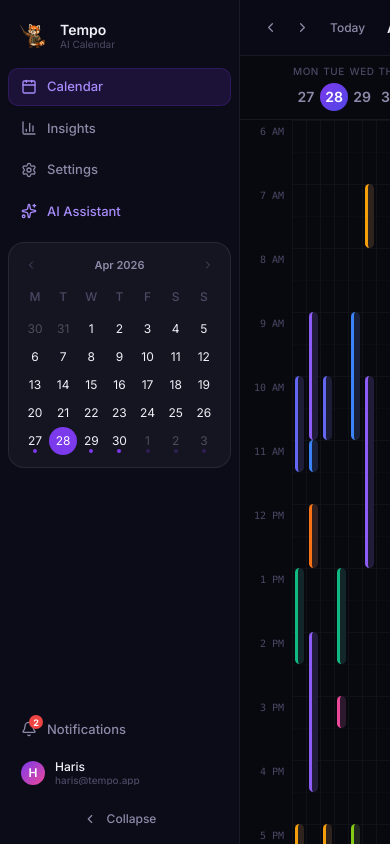
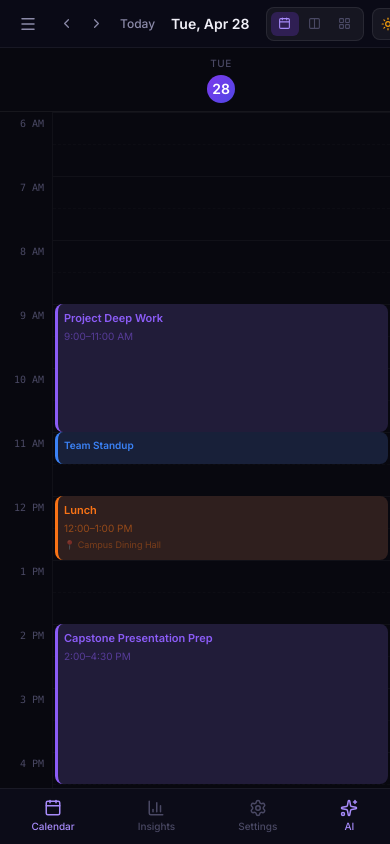
Before and after one commit to Hariswar/Tempo, a React (Vite) app in the folder tempo/: page / in a window 390 px wide. Built offline with nearby package versions, Linux system fonts and the light colour scheme.

Commit message:
mobile view_and ai schedule fix

```diff
--- a/tempo/src/components/ai/AIAssistantPanel.tsx
+++ b/tempo/src/components/ai/AIAssistantPanel.tsx
@@ -39,8 +39,8 @@ function MessageContent({ content }: { content: string }) {
   )
 }
 
-export default function AIAssistantPanel() {
-  const { toggleAIPanel, aiMessages, addAIMessage, events, pendingConflict, acceptRescheduleOption, setPendingConflict } = useAppStore()
+export default function AIAssistantPanel({ isMobile }: { isMobile?: boolean }) {
+  const { toggleAIPanel, aiMessages, addAIMessage, events, pendingConflict, acceptRescheduleOption, setPendingConflict, createEvent, updateEvent, moveEvent, deleteEvent } = useAppStore()
   const [input, setInput] = useState('')
   const [isTyping, setIsTyping] = useState(false)
   const messagesEndRef = useRef<HTMLDivElement>(null)
@@ -74,10 +74,39 @@ export default function AIAssistantPanel() {
       const assistantMsg: AIMessage = {
         id: `msg-${Date.now()}-ai`,
         role: 'assistant',
-        content: response,
+        content: response.content,
         timestamp: new Date().toISOString(),
       }
       addAIMessage(assistantMsg)
+
+      if (response.mutations && response.mutations.length > 0) {
+        response.mutations.forEach(m => {
+          try {
+            if (m.type === 'CREATE_EVENT') {
+              createEvent({
+                title: m.title,
+                startUtc: m.startUtc,
+                endUtc: m.endUtc,
+                category: (m.category as any) || 'other',
+                flexibility: (m.flexibility as any) || 'flexible',
+                isRecurring: false,
+                hasExternalAttendees: false,
+                attendeeCount: 1,
+                isCompleted: false,
+                aiGenerated: true
+              })
+            } else if (m.type === 'UPDATE_EVENT') {
+              updateEvent(m.eventId, m.updates)
+            } else if (m.type === 'MOVE_EVENT') {
+              moveEvent(m.eventId, m.startUtc, m.endUtc)
+            } else if (m.type === 'DELETE_EVENT') {
+              deleteEvent(m.eventId)
+            }
+          } catch (e) {
+            console.error('Failed to apply mutation:', m, e)
+          }
+        })
+      }
     } catch (error) {
       const assistantMsg: AIMessage = {
         id: `msg-${Date.now()}-ai`,
@@ -107,8 +136,13 @@ export default function AIAssistantPanel() {
       animate={{ x: 0 }}
       exit={{ x: '100%' }}
       transition={{ type: 'spring', damping: 25, stiffness: 200 }}
-      className="fixed right-0 top-0 bottom-0 z-40 flex flex-col w-80 shadow-2xl"
-      style={{ background: '#0c0c18', borderLeft: '1px solid rgba(255,255,255,0.08)' }}
+      className="fixed right-0 top-0 bottom-0 z-40 flex flex-col shadow-2xl"
+      style={{
+        background: '#0c0c18',
+        borderLeft: isMobile ? 'none' : '1px solid rgba(255,255,255,0.08)',
+        width: isMobile ? '100%' : 320,
+        paddingBottom: isMobile ? 56 : 0,
+      }}
     >
       {/* Header */}
       <div className="flex items-center justify-between px-4 h-14 shrink-0" style={{ borderBottom: '1px solid rgba(255,255,255,0.06)' }}>
--- a/tempo/src/components/calendar/EventModal.tsx
+++ b/tempo/src/components/calendar/EventModal.tsx
@@ -105,7 +105,7 @@ export default function EventModal() {
   }
 
   return (
-    <div className="fixed inset-0 z-50 flex items-center justify-center p-4" style={{ background: 'rgba(0,0,0,0.7)', backdropFilter: 'blur(4px)' }}>
+    <div className="fixed inset-0 z-50 flex items-center justify-center p-4 event-modal-wrapper" style={{ background: 'rgba(0,0,0,0.7)', backdropFilter: 'blur(4px)' }}>
       <motion.div
         initial={{ opacity: 0, scale: 0.95, y: 20 }}
         animate={{ opacity: 1, scale: 1, y: 0 }}
--- a/tempo/src/components/calendar/WeekView.tsx
+++ b/tempo/src/components/calendar/WeekView.tsx
@@ -1,12 +1,12 @@
 import { useMemo, useRef } from 'react'
 import {
   startOfWeek, endOfWeek, eachDayOfInterval, format,
-  isToday, isSameDay
+  isToday
 } from 'date-fns'
 import { motion } from 'framer-motion'
 import { useAppStore } from '../../stores/appStore'
 import type { CalendarEvent } from '../../types'
-import { getCategoryColor, minuteSinceStartOfDay, cn } from '../../lib/utils'
+import { getCategoryColor, minuteSinceStartOfDay, isSameDay, cn } from '../../lib/utils'
 
 const HOURS = Array.from({ length: 24 }, (_, i) => i)
 const HOUR_HEIGHT = 64 // px per hour
--- a/tempo/src/components/layout/AppShell.tsx
+++ b/tempo/src/components/layout/AppShell.tsx
@@ -1,28 +1,139 @@
-import { Outlet } from 'react-router-dom'
+import { useState, useEffect } from 'react'
+import { Outlet, NavLink, useLocation } from 'react-router-dom'
+import { motion, AnimatePresence } from 'framer-motion'
+import { Calendar, BarChart3, Settings, Sparkles } from 'lucide-react'
 import Sidebar from './Sidebar'
 import Header from './Header'
 import { useAppStore } from '../../stores/appStore'
+import { useIsMobile } from '../../lib/useIsMobile'
 import AIAssistantPanel from '../ai/AIAssistantPanel'
 import EventModal from '../calendar/EventModal'
-import { AnimatePresence } from 'framer-motion'
+
+const MOBILE_NAV = [
+  { to: '/', icon: Calendar, label: 'Calendar' },
+  { to: '/insights', icon: BarChart3, label: 'Insights' },
+  { to: '/settings', icon: Settings, label: 'Settings' },
+]
 
 export default function AppShell() {
-  const { isAIPanelOpen, isEventModalOpen } = useAppStore()
+  const { isAIPanelOpen, isEventModalOpen, toggleAIPanel } = useAppStore()
+  const isMobile = useIsMobile()
+  const [mobileMenuOpen, setMobileMenuOpen] = useState(false)
+  const location = useLocation()
+
+  // Close mobile menu on route change
+  useEffect(() => {
+    setMobileMenuOpen(false)
+  }, [location.pathname])
 
   return (
     <div className="flex h-screen w-screen overflow-hidden" style={{ background: 'var(--bg-base)' }}>
-      <Sidebar />
+      {/* Desktop sidebar */}
+      {!isMobile && <Sidebar />}
+
+      {/* Mobile sidebar overlay */}
+      <AnimatePresence>
+        {isMobile && mobileMenuOpen && (
+          <>
+            <motion.div
+              initial={{ opacity: 0 }}
+              animate={{ opacity: 1 }}
+              exit={{ opacity: 0 }}
+              transition={{ duration: 0.2 }}
+              className="fixed inset-0 z-40"
+              style={{ background: 'rgba(0,0,0,0.6)', backdropFilter: 'blur(4px)' }}
+              onClick={() => setMobileMenuOpen(false)}
+            />
+            <motion.div
+              initial={{ x: '-100%' }}
+              animate={{ x: 0 }}
+              exit={{ x: '-100%' }}
+              transition={{ type: 'spring', damping: 25, stiffness: 200 }}
+              className="fixed left-0 top-0 bottom-0 z-50 w-64"
+            >
+              <Sidebar onCloseMobile={() => setMobileMenuOpen(false)} />
+            </motion.div>
+          </>
+        )}
+      </AnimatePresence>
 
       <div className="flex flex-col flex-1 min-w-0 overflow-hidden">
-        <Header />
-        <main className="flex-1 overflow-hidden relative">
+        <Header
+          onMenuToggle={isMobile ? () => setMobileMenuOpen(true) : undefined}
+          isMobile={isMobile}
+        />
+        <main className="flex-1 overflow-hidden relative" style={isMobile ? { paddingBottom: 56 } : undefined}>
           <Outlet />
         </main>
       </div>
 
+      {/* Mobile bottom nav */}
+      {isMobile && (
+        <nav
+          className="mobile-bottom-nav"
+          style={{
+            position: 'fixed',
+            bottom: 0,
+            left: 0,
+            right: 0,
+            zIndex: 35,
+            height: 56,
+            display: 'flex',
+            alignItems: 'center',
+            justifyContent: 'space-around',
+            background: 'var(--sidebar-bg)',
+            borderTop: '1px solid var(--border-subtle)',
+          }}
+        >
+          {MOBILE_NAV.map(({ to, icon: Icon, label }) => (
+            <NavLink
+              key={to}
+              to={to}
+              end={to === '/'}
+              style={({ isActive }) => ({
+                display: 'flex',
+                flexDirection: 'column' as const,
+                alignItems: 'center',
+                gap: 2,
+                padding: '6px 12px',
+                borderRadius: 10,
+                fontSize: 10,
+                fontWeight: 500,
+                color: isActive ? '#a78bfa' : 'var(--text-muted)',
+                transition: 'color 0.15s',
+                textDecoration: 'none',
+              })}
+            >
+              <Icon size={18} />
+              <span>{label}</span>
+            </NavLink>
+          ))}
+          <button
+            onClick={toggleAIPanel}
+            style={{
+              display: 'flex',
+              flexDirection: 'column',
+              alignItems: 'center',
+              gap: 2,
+              padding: '6px 12px',
+              borderRadius: 10,
+              fontSize: 10,
+              fontWeight: 500,
+              color: '#a78bfa',
+              background: 'none',
+              border: 'none',
+              cursor: 'pointer',
+            }}
+          >
+            <Sparkles size={18} />
+            <span>AI</span>
+          </button>
+        </nav>
+      )}
+
       {/* AI Panel */}
       <AnimatePresence>
-        {isAIPanelOpen && <AIAssistantPanel />}
+        {isAIPanelOpen && <AIAssistantPanel isMobile={isMobile} />}
       </AnimatePresence>
 
       {/* Event Modal */}
--- a/tempo/src/components/layout/Header.tsx
+++ b/tempo/src/components/layout/Header.tsx
@@ -3,12 +3,17 @@ import { format, addWeeks, subWeeks, addDays, subDays, addMonths, subMonths } fr
 import { motion, AnimatePresence } from 'framer-motion'
 import {
   ChevronLeft, ChevronRight, Plus, Search, Bell,
-  LayoutGrid, Columns, Calendar, Sparkles, Sun, Moon
+  LayoutGrid, Columns, Calendar, Sparkles, Sun, Moon, Menu
 } from 'lucide-react'
 import { useAppStore } from '../../stores/appStore'
 import NotificationCenter from '../notifications/NotificationCenter'
 
-export default function Header() {
+interface HeaderProps {
+  onMenuToggle?: () => void
+  isMobile?: boolean
+}
+
+export default function Header({ onMenuToggle, isMobile }: HeaderProps) {
   const {
     viewMode, setViewMode, selectedDate, setSelectedDate,
     openEventModal, toggleAIPanel, notifications,
@@ -37,19 +42,30 @@ export default function Header() {
 
   const headerLabel =
     viewMode === 'day'
-      ? format(date, 'EEEE, MMMM d')
-      : format(date, 'MMMM yyyy')
+      ? format(date, isMobile ? 'EEE, MMM d' : 'EEEE, MMMM d')
+      : format(date, isMobile ? 'MMM yyyy' : 'MMMM yyyy')
 
   return (
     <header
-      className="flex items-center gap-3 px-4 h-14 shrink-0 transition-colors"
+      className="flex items-center gap-2 px-3 h-12 shrink-0 transition-colors"
       style={{
         borderBottom: '1px solid var(--border-subtle)',
         background: 'var(--header-bg)',
       }}
     >
+      {/* Mobile hamburger */}
+      {onMenuToggle && (
+        <button
+          onClick={onMenuToggle}
+          className="w-8 h-8 flex items-center justify-center rounded-lg transition-colors shrink-0"
+          style={{ color: 'var(--text-secondary)' }}
+        >
+          <Menu size={18} />
+        </button>
+      )}
+
       {/* Navigation */}
-      <div className="flex items-center gap-1">
+      <div className="flex items-center gap-0.5">
         <button
           onClick={() => navigate(-1)}
           className="w-7 h-7 flex items-center justify-center rounded-lg transition-colors"
@@ -70,7 +86,7 @@ export default function Header() {
         </button>
         <button
           onClick={goToToday}
-          className="px-2.5 h-7 text-xs font-medium rounded-lg transition-colors"
+          className="px-2 h-7 text-xs font-medium rounded-lg transition-colors"
           style={{ color: 'var(--text-secondary)' }}
           onMouseEnter={e => { e.currentTarget.style.background = 'var(--bg-hover)'; e.currentTarget.style.color = 'var(--text-primary)' }}
           onMouseLeave={e => { e.currentTarget.style.background = 'transparent'; e.currentTarget.style.color = 'var(--text-secondary)' }}
@@ -80,11 +96,15 @@ export default function Header() {
       </div>
 
       {/* Date label */}
-      <h1 className="text-sm font-semibold min-w-[160px]" style={{ color: 'var(--text-primary)' }}>
+      <h1
+        className="text-sm font-semibold whitespace-nowrap"
+        style={{ color: 'var(--text-primary)', minWidth: isMobile ? undefined : 160 }}
+      >
         {headerLabel}
       </h1>
 
-      {/* Search */}
+      {/* Search — hidden on mobile */}
+      {!isMobile && (
         <div className="flex-1 max-w-xs">
           <div className="relative">
             <Search
@@ -100,6 +120,7 @@ export default function Header() {
             />
           </div>
         </div>
+      )}
 
       <div className="flex-1" />
 
@@ -133,7 +154,7 @@ export default function Header() {
       <button
         onClick={toggleTheme}
         title={isDarkMode ? 'Switch to light mode' : 'Switch to dark mode'}
-        className="w-8 h-8 flex items-center justify-center rounded-lg transition-all"
+        className="w-8 h-8 flex items-center justify-center rounded-lg transition-all shrink-0"
         style={{
           background: 'var(--input-bg)',
           border: '1px solid var(--input-border)',
@@ -143,7 +164,8 @@ export default function Header() {
         {isDarkMode ? <Sun size={14} /> : <Moon size={14} />}
       </button>
 
-      {/* AI button */}
+      {/* AI button — desktop only (mobile has bottom nav) */}
+      {!isMobile && (
         <button
           onClick={toggleAIPanel}
           className="flex items-center gap-1.5 px-3 h-7 text-xs font-medium rounded-lg transition-all hover:opacity-90"
@@ -156,22 +178,23 @@ export default function Header() {
           <Sparkles size={12} />
           <span>AI</span>
         </button>
+      )}
 
       {/* New event */}
       <button
         onClick={() => openEventModal()}
-        className="flex items-center gap-1.5 px-3 h-7 text-xs font-semibold rounded-lg transition-all hover:opacity-90 text-white"
+        className="flex items-center gap-1.5 px-3 h-7 text-xs font-semibold rounded-lg transition-all hover:opacity-90 text-white shrink-0"
         style={{ background: 'linear-gradient(135deg, #7c3aed, #4f46e5)' }}
       >
         <Plus size={13} />
-        <span>New</span>
+        {!isMobile && <span>New</span>}
       </button>
 
       {/* Notifications */}
       <div className="relative">
         <button
           onClick={() => setShowNotifications(!showNotifications)}
-          className="w-8 h-8 flex items-center justify-center rounded-lg transition-colors relative"
+          className="w-8 h-8 flex items-center justify-center rounded-lg transition-colors relative shrink-0"
           style={{ color: 'var(--text-secondary)' }}
           onMouseEnter={e => (e.currentTarget.style.background = 'var(--bg-hover)')}
           onMouseLeave={e => (e.currentTarget.style.background = 'transparent')}
@@ -192,6 +215,7 @@ export default function Header() {
               exit={{ opacity: 0, y: 8, scale: 0.95 }}
               transition={{ duration: 0.15 }}
               className="absolute right-0 top-10 z-50"
+              style={isMobile ? { right: -8, width: 'calc(100vw - 16px)', maxWidth: 360 } : undefined}
             >
               <NotificationCenter onClose={() => setShowNotifications(false)} />
             </motion.div>
--- a/tempo/src/components/layout/Sidebar.tsx
+++ b/tempo/src/components/layout/Sidebar.tsx
@@ -2,7 +2,7 @@ import { NavLink } from 'react-router-dom'
 import { motion, AnimatePresence } from 'framer-motion'
 import {
   Calendar, BarChart3, Settings, Sparkles, Bell,
-  ChevronLeft, ChevronRight
+  ChevronLeft, ChevronRight, X
 } from 'lucide-react'
 import { useAppStore } from '../../stores/appStore'
 import { cn } from '../../lib/utils'
@@ -14,13 +14,20 @@ const NAV_ITEMS = [
   { to: '/settings', icon: Settings, label: 'Settings' },
 ]
 
-export default function Sidebar() {
+interface SidebarProps {
+  onCloseMobile?: () => void
+}
+
+export default function Sidebar({ onCloseMobile }: SidebarProps) {
   const { isSidebarCollapsed, toggleSidebar, toggleAIPanel, notifications, user } = useAppStore()
   const unread = notifications.filter((n) => !n.read).length
 
+  // On mobile overlay, always show expanded
+  const isCollapsed = onCloseMobile ? false : isSidebarCollapsed
+
   return (
     <motion.aside
-      animate={{ width: isSidebarCollapsed ? 64 : 240 }}
+      animate={{ width: onCloseMobile ? 256 : (isCollapsed ? 64 : 240) }}
       transition={{ duration: 0.25, ease: 'easeInOut' }}
       className="flex flex-col h-full shrink-0 overflow-hidden"
       style={{ background: 'var(--sidebar-bg)', borderRight: '1px solid var(--border-subtle)' }}
@@ -35,19 +42,28 @@ export default function Sidebar() {
           />
         </div>
         <AnimatePresence>
-          {!isSidebarCollapsed && (
+          {!isCollapsed && (
             <motion.div
               initial={{ opacity: 0, x: -8 }}
               animate={{ opacity: 1, x: 0 }}
               exit={{ opacity: 0, x: -8 }}
               transition={{ duration: 0.15 }}
-              className="flex flex-col -gap-0.5"
+              className="flex flex-col -gap-0.5 flex-1"
             >
               <span className="text-sm font-semibold text-text-primary leading-none">Tempo</span>
               <span className="text-[10px] text-text-muted leading-none mt-0.5">AI Calendar</span>
             </motion.div>
           )}
         </AnimatePresence>
+        {/* Close button for mobile overlay */}
+        {onCloseMobile && (
+          <button
+            onClick={onCloseMobile}
+            className="p-1.5 rounded-lg hover:bg-white/5 transition-colors ml-auto"
+          >
+            <X size={16} className="text-text-muted" />
+          </button>
+        )}
       </div>
 
       {/* Nav */}
@@ -60,11 +76,12 @@ export default function Sidebar() {
             className={({ isActive }) =>
               cn('sidebar-item', isActive ? 'active' : '')
             }
-            title={isSidebarCollapsed ? label : undefined}
+            title={isCollapsed ? label : undefined}
+            onClick={onCloseMobile}
           >
             <Icon size={16} className="shrink-0" />
             <AnimatePresence>
-              {!isSidebarCollapsed && (
+              {!isCollapsed && (
                 <motion.span
                   initial={{ opacity: 0 }}
                   animate={{ opacity: 1 }}
@@ -80,14 +97,14 @@ export default function Sidebar() {
 
         {/* AI Assistant */}
         <button
-          onClick={toggleAIPanel}
-          title={isSidebarCollapsed ? 'AI Assistant' : undefined}
+          onClick={() => { toggleAIPanel(); onCloseMobile?.() }}
+          title={isCollapsed ? 'AI Assistant' : undefined}
           className="sidebar-item text-left w-full"
           style={{ color: '#a78bfa' }}
         >
           <Sparkles size={16} className="shrink-0" />
           <AnimatePresence>
-            {!isSidebarCollapsed && (
+            {!isCollapsed && (
               <motion.span
                 initial={{ opacity: 0 }}
                 animate={{ opacity: 1 }}
@@ -102,7 +119,7 @@ export default function Sidebar() {
 
         {/* Mini Calendar — only when expanded */}
         <AnimatePresence>
-          {!isSidebarCollapsed && (
+          {!isCollapsed && (
             <motion.div
               initial={{ opacity: 0, height: 0 }}
               animate={{ opacity: 1, height: 'auto' }}
@@ -126,7 +143,7 @@ export default function Sidebar() {
         {/* Notifications badge */}
         <button
           className="sidebar-item w-full relative"
-          title={isSidebarCollapsed ? 'Notifications' : undefined}
+          title={isCollapsed ? 'Notifications' : undefined}
         >
           <div className="relative shrink-0">
             <Bell size={16} />
@@ -140,7 +157,7 @@ export default function Sidebar() {
             )}
           </div>
           <AnimatePresence>
-            {!isSidebarCollapsed && (
+            {!isCollapsed && (
               <motion.span initial={{ opacity: 0 }} animate={{ opacity: 1 }} exit={{ opacity: 0 }}>
                 Notifications
               </motion.span>
@@ -157,7 +174,7 @@ export default function Sidebar() {
             {user.displayName.charAt(0)}
           </div>
           <AnimatePresence>
-            {!isSidebarCollapsed && (
+            {!isCollapsed && (
               <motion.div
                 initial={{ opacity: 0 }}
                 animate={{ opacity: 1 }}
@@ -171,21 +188,23 @@ export default function Sidebar() {
           </AnimatePresence>
         </div>
 
-        {/* Collapse button */}
+        {/* Collapse button — hide on mobile overlay */}
+        {!onCloseMobile && (
           <button
             onClick={toggleSidebar}
             className="sidebar-item w-full justify-center mt-1"
-          title={isSidebarCollapsed ? 'Expand' : 'Collapse'}
+            title={isCollapsed ? 'Expand' : 'Collapse'}
           >
-          {isSidebarCollapsed ? <ChevronRight size={14} /> : <ChevronLeft size={14} />}
+            {isCollapsed ? <ChevronRight size={14} /> : <ChevronLeft size={14} />}
             <AnimatePresence>
-            {!isSidebarCollapsed && (
+              {!isCollapsed && (
                 <motion.span initial={{ opacity: 0 }} animate={{ opacity: 1 }} exit={{ opacity: 0 }} className="text-xs">
                   Collapse
                 </motion.span>
               )}
             </AnimatePresence>
           </button>
+        )}
       </div>
     </motion.aside>
   )
--- a/tempo/src/index.css
+++ b/tempo/src/index.css
@@ -373,3 +373,41 @@ html.light .leaflet-popup-tip {
 html.light .leaflet-tile-pane {
   filter: brightness(1) contrast(1);
 }
+
+/* ── Mobile responsive ─────────────────────────────────────────── */
+@media (max-width: 767px) {
+  /* Event modal goes full-screen on mobile */
+  .event-modal-wrapper {
+    padding: 0 !important;
+  }
+  .event-modal-wrapper > div {
+    max-width: 100% !important;
+    width: 100% !important;
+    height: 100% !important;
+    border-radius: 0 !important;
+  }
+
+  /* Scrollable calendar on smaller screens */
+  body {
+    font-size: 13px;
+    overflow: hidden;
+  }
+
+  /* Bigger touch targets for sidebar items */
+  .sidebar-item {
+    padding: 10px 14px;
+    font-size: 14px;
+  }
+
+  /* Event cards need slightly bigger text on mobile */
+  .event-card {
+    min-height: 28px;
+  }
+
+  /* Mini calendar cells — larger for touch */
+  .mini-cal-day {
+    width: 32px;
+    height: 32px;
+    font-size: 13px;
+  }
+}
--- a/tempo/src/lib/scheduling.ts
+++ b/tempo/src/lib/scheduling.ts
@@ -233,6 +233,20 @@ export function simulateAIResponse(
     return "Based on your schedule, you have free windows tomorrow: 8–9 AM and 2–3 PM. Thursday afternoon also looks open from 3:30 PM onwards. Want me to suggest something productive for those slots?";
   }
   if (lower.includes('add') || lower.includes('schedule') || lower.includes('create')) {
+    if (lower.includes('test')) {
+      return JSON.stringify({
+        content: "I've added the test event.",
+        mutations: [
+          {
+            type: "CREATE_EVENT",
+            title: "AI Test Event",
+            startUtc: new Date(now.getTime() + 3600000).toISOString(),
+            endUtc: new Date(now.getTime() + 7200000).toISOString(),
+            category: "focus_block"
+          }
+        ]
+      })
+    }
     return "Sure! I can help you schedule that. Could you tell me the title, preferred time, and how flexible the timing is? I'll check for conflicts and find the best slot automatically.";
   }
   if (lower.includes('hello') || lower.includes('hi') || lower.includes('hey')) {
--- /dev/null
+++ b/tempo/src/lib/useIsMobile.ts
@@ -0,0 +1,19 @@
+import { useState, useEffect } from 'react'
+
+const MOBILE_BREAKPOINT = 768
+
+export function useIsMobile() {
+  const [isMobile, setIsMobile] = useState(
+    () => typeof window !== 'undefined' && window.innerWidth < MOBILE_BREAKPOINT
+  )
+
+  useEffect(() => {
+    const mql = window.matchMedia(`(max-width: ${MOBILE_BREAKPOINT - 1}px)`)
+    const onChange = (e: MediaQueryListEvent) => setIsMobile(e.matches)
+    mql.addEventListener('change', onChange)
+    setIsMobile(mql.matches)
+    return () => mql.removeEventListener('change', onChange)
+  }, [])
+
+  return isMobile
+}
--- a/tempo/src/pages/CalendarPage.tsx
+++ b/tempo/src/pages/CalendarPage.tsx
@@ -1,10 +1,20 @@
+import { useEffect } from 'react'
 import { useAppStore } from '../stores/appStore'
+import { useIsMobile } from '../lib/useIsMobile'
 import WeekView from '../components/calendar/WeekView'
 import MonthView from '../components/calendar/MonthView'
 import EventDetailPanel from '../components/calendar/EventDetailPanel'
 
 export default function CalendarPage() {
-  const { selectedEvent, viewMode } = useAppStore()
+  const { selectedEvent, viewMode, setViewMode } = useAppStore()
+  const isMobile = useIsMobile()
+
+  // On mobile, auto-switch week view to day view for usability
+  useEffect(() => {
+    if (isMobile && viewMode === 'week') {
+      setViewMode('day')
+    }
+  }, [isMobile])
 
   return (
     <div className="h-full overflow-hidden relative">
```
Also changed, not shown: tempo/src/services/aiService.ts (+33 -5 lines), 1 other file (tests, documents, lock files or other folders). Lines whose indentation alone changed are shown as unchanged.
